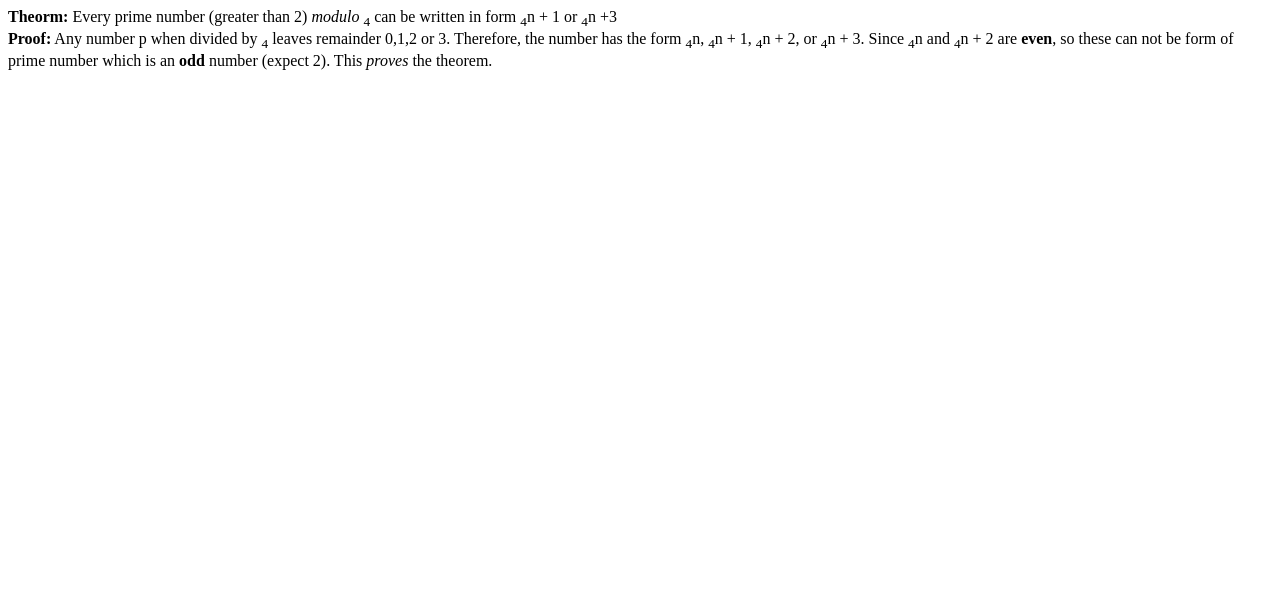
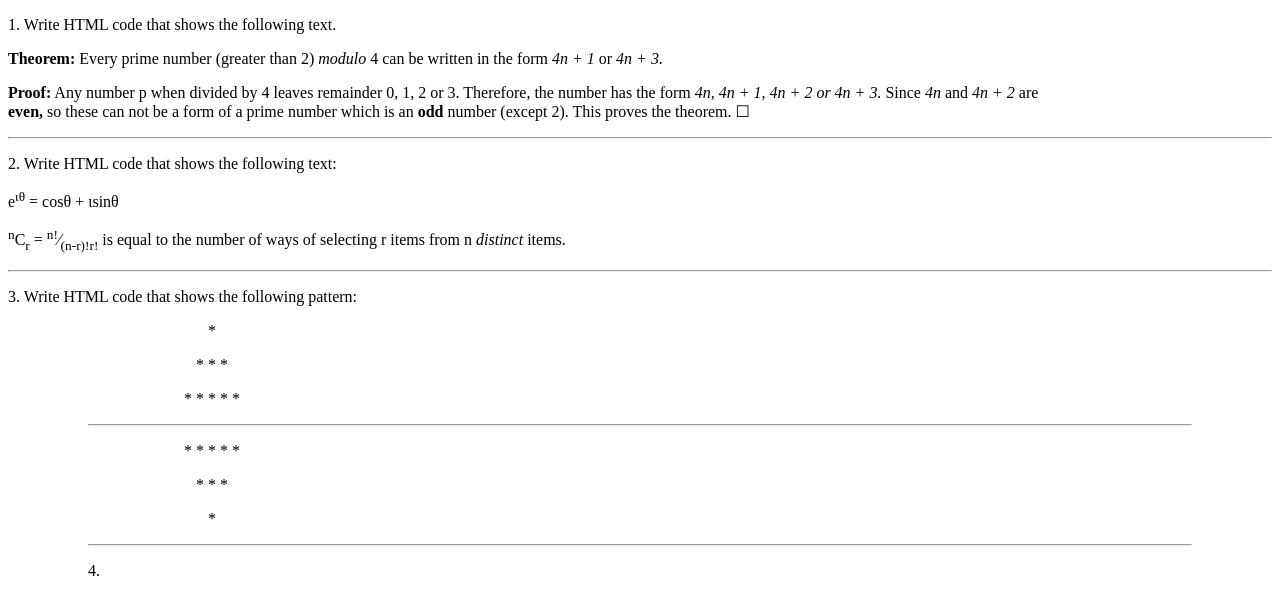
Before and after one commit to jeevan-s23/Interent, a plain HTML site: page index.html in a window 1280 px wide. Drawn offline with Linux system fonts and the light colour scheme.

Commit message:
exercise

```diff
--- a/index.html
+++ b/index.html
@@ -4,9 +4,26 @@
     <meta charset="UTF-8">
     <meta name="viewport" content="width=device-width, initial-scale=1.0">
     <title>Document</title>
-</head>
-<body>
-    <b>Theorm:</b> Every prime number (greater than 2) <i>modulo</i> <sub>4</sub> can be written in form <sub>4</sub>n + 1 or <sub>4</sub>n +3<br>
-    <b>Proof:</b> Any number p when divided by <sub>4</sub> leaves remainder 0,1,2 or 3. Therefore, the number has the form <sub>4</sub>n, <sub>4</sub>n + 1, <sub>4</sub>n + 2, or <sub>4</sub>n + 3. Since <sub>4</sub>n and <sub>4</sub>n + 2 are <b>even</b>, so these can not be form of prime number which is an <b>odd</b> number (expect 2). This <i>proves</i> the theorem.
-</body>
+
+    <html>
+    <body>
+        <p>1. Write HTML code that shows the following text.</p>
+        <p><b>Theorem:</b> Every prime number (greater than 2)<em> modulo</em> 4 can be written in the form<em> 4n + 1</em> or<em> 4n + 3.</em></p>
+        <p><b>Proof:</b> Any number p when divided by 4 leaves remainder 0, 1, 2 or 3. Therefore, the number has the form<em> 4n, 4n + 1, 4n + 2 or 4n + 3.</em> Since<em> 4n </em>and <em> 4n + 2</em> are<br><strong>even,</strong> so these can not be a form of a prime number which is an<strong> odd</strong> number (except 2). This proves the theorem. &#9744;</p>
+        <hr/>
+        <p>2. Write HTML code that shows the following text:</p>
+        <p>e<sup>&#617&#952</sup> = cos&#952 + &#617sin&#952</p>
+        <p><sup>n</sup>C<sub>r</sub> = <sup>n!</sup>⁄<sub>(n-r)!r!</sub> is equal to the number of ways of selecting r items from n <em>distinct</em> items.</p>
+        <hr/>
+        <p>3. Write HTML code that shows the following pattern:</p>
+        <p><blockquote><blockquote><blockquote><blockquote><blockquote>*</blockquote></blockquote></blockquote></blockquote></blockquote></p>
+        <p><blockquote><blockquote><blockquote><blockquote>&nbsp;&nbsp;&nbsp;&nbsp;&nbsp;&nbsp;&nbsp;* * *<blockquote></blockquote></blockquote></blockquote></p>
+        <p><blockquote><blockquote>&nbsp;&nbsp;&nbsp;&nbsp;* * * * *</blockquote></blockquote></p>
+        <hr/>
+        <p><blockquote><blockquote>&nbsp;&nbsp;&nbsp;&nbsp;* * * * *</blockquote></blockquote></p>
+        <p><blockquote><blockquote>&nbsp;&nbsp;&nbsp;&nbsp;&nbsp;&nbsp;&nbsp;* * *</blockquote></blockquote></p>
+        <p><blockquote><blockquote><blockquote>*</blockquote></blockquote></blockquote></p>
+        <hr/>
+        <p>4.</p>
+    </body>
 </html>
```
